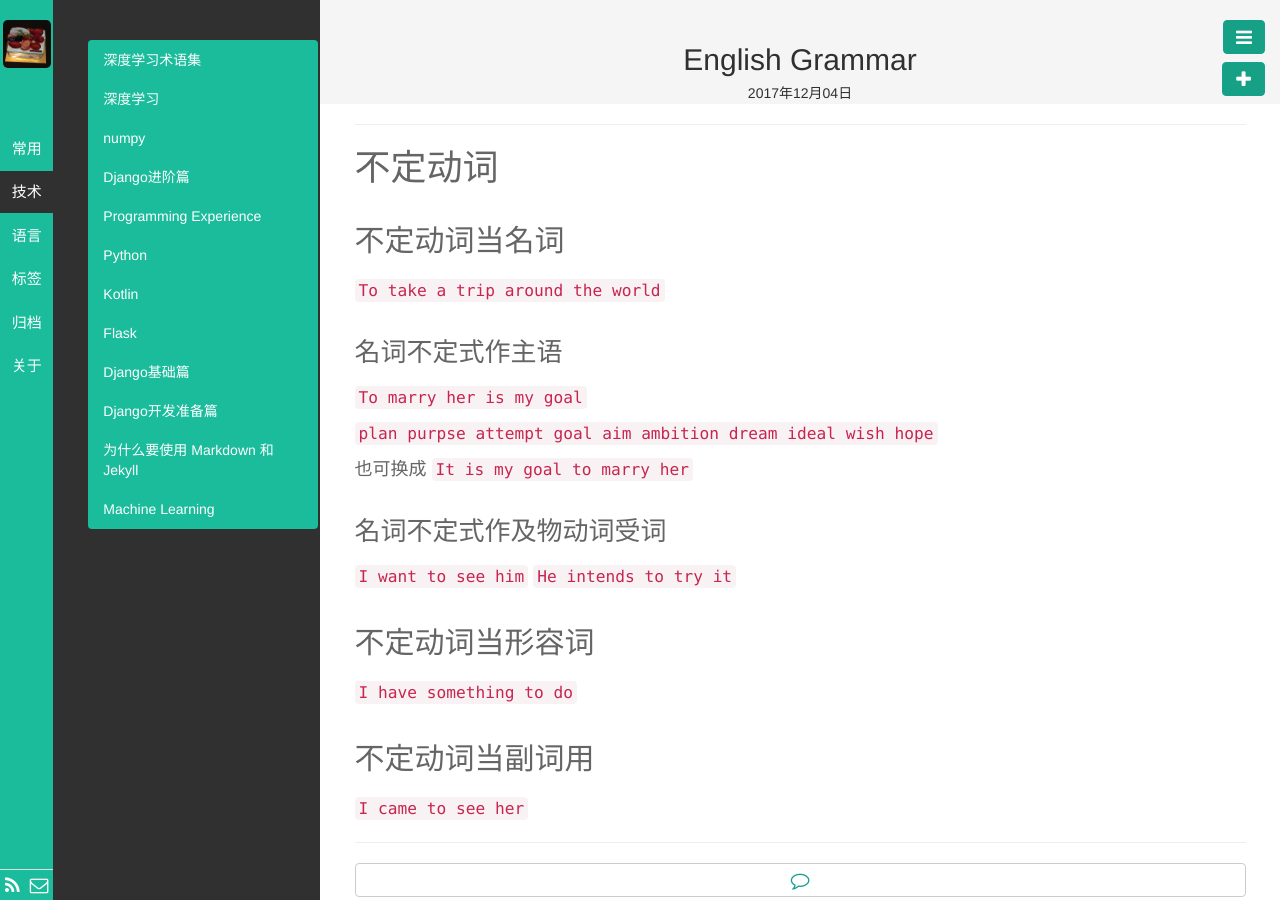
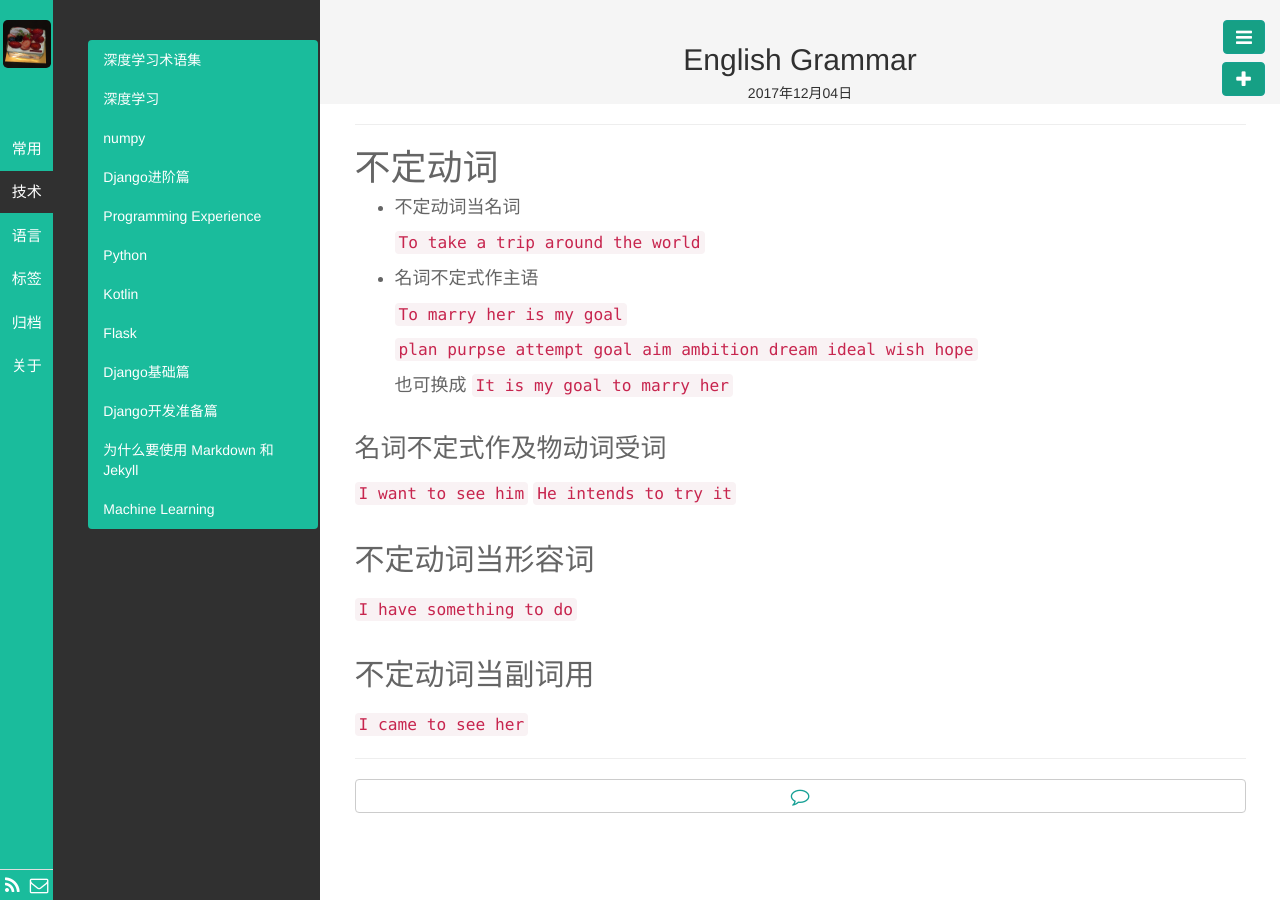
Before and after one commit to kyoyo/kyoyo.github.io, a Jekyll site: the page built from _posts/语言/2017-12-04-English-Grammar.md, in a window 1280 px wide. Built offline with Jekyll 4.4.1, drawn with Linux system fonts in a browser that asks for light colours; Markdown is read by kramdown in place of the engine named in the settings.

```diff
--- a/_posts/语言/2017-12-04-English-Grammar.md
+++ b/_posts/语言/2017-12-04-English-Grammar.md
@@ -11,12 +11,12 @@ description:
 # 不定动词
 
 
-## 不定动词当名词
+- 不定动词当名词
 
   `To take a trip around the world`
 
 
-### 名词不定式作主语
+- 名词不定式作主语
 
   `To marry her is my goal`
 
```
